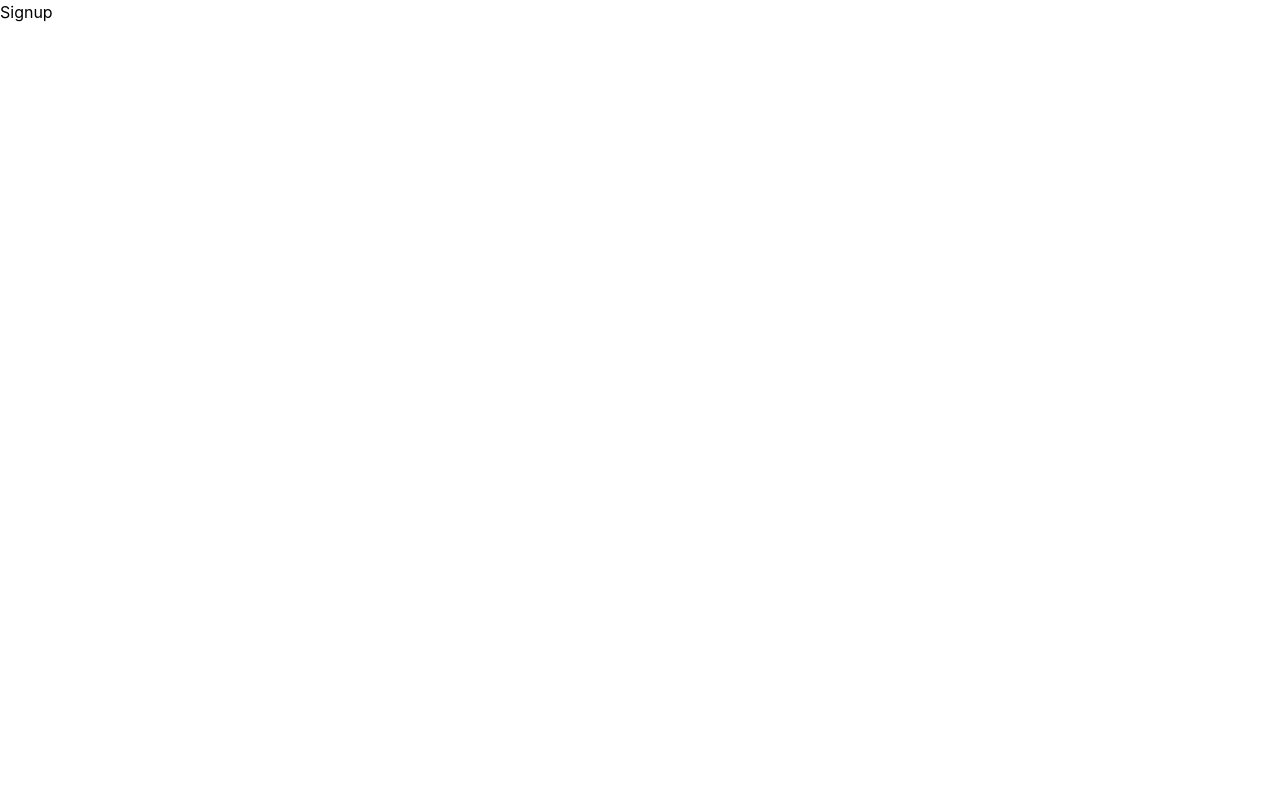
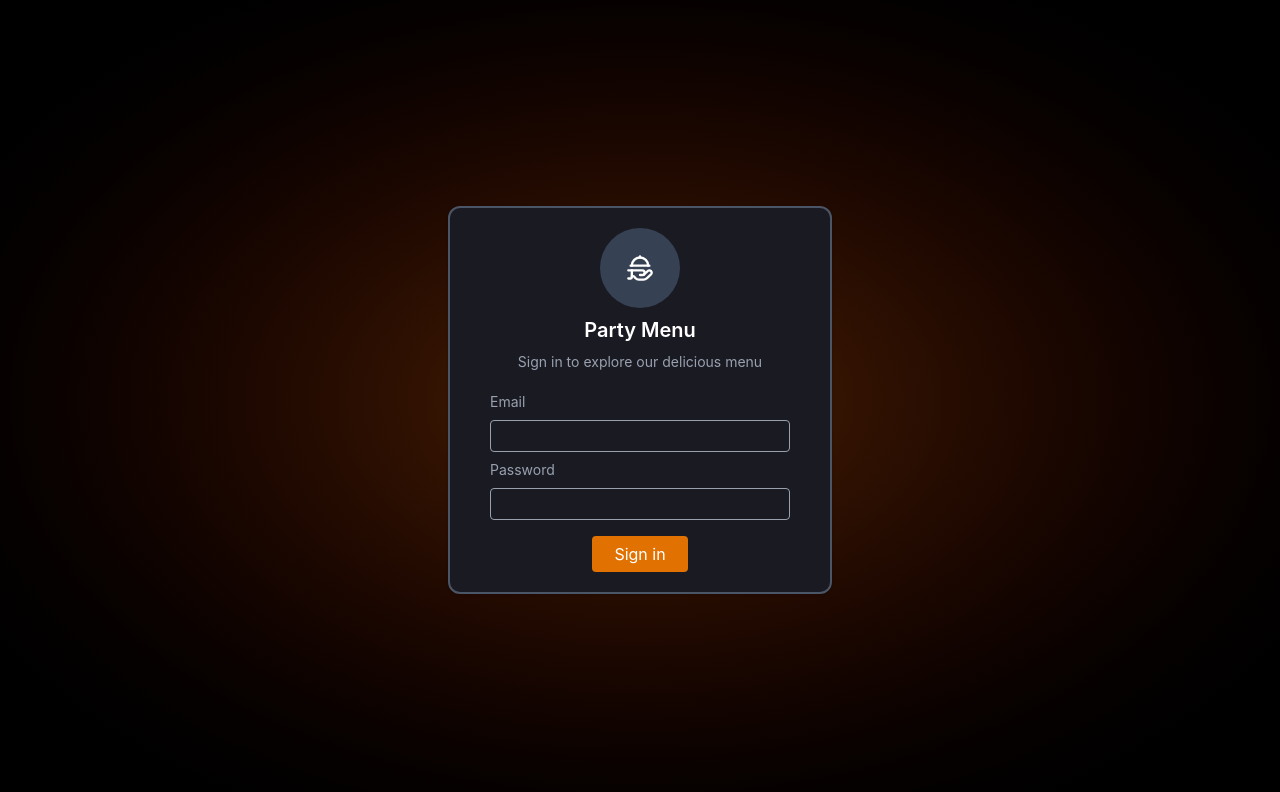
Before and after one commit to PrathmeshShahapure/party-menu-app, a React (Vite) app: page /signin in a window 1280 px wide. Shown: the top 792 px of the page. Built offline with nearby package versions, Linux system fonts and the light colour scheme.

Commit message:
feat: add  signin page with auth

```diff
--- a/package.json
+++ b/package.json
@@ -11,10 +11,12 @@
   },
   "dependencies": {
     "@tailwindcss/vite": "^4.3.3",
+    "axios": "^1.18.1",
     "js-cookie": "^3.0.8",
     "lucide-react": "^1.25.0",
     "react": "^19.2.7",
     "react-dom": "^19.2.7",
+    "react-hook-form": "^7.81.0",
     "react-router-dom": "^7.18.1",
     "tailwindcss": "^4.3.3"
   },
--- /dev/null
+++ b/src/api/Signin.js
@@ -0,0 +1,8 @@
+import axios from "axios";
+import Cookies from "js-cookie";
+
+export const SigninReq = async (data) => {
+    console.log(data);
+    const response = await axios.post("https://serverless-api-teal.vercel.app/api/auth/signin", data);
+    return response
+}
--- a/src/components/ProtectedRoutes.jsx
+++ b/src/components/ProtectedRoutes.jsx
@@ -1,7 +1,7 @@
 import Cookies from 'js-cookie'
 import { Navigate } from 'react-router-dom';
 const ProtectedRoutes = ({ children }) => {
-    const token = Cookies.get("token-az");
+    const token = Cookies.get("party_menu_token");
     if (!token) {
          return <Navigate to="/signin" replace />;
     }
--- a/src/pages/Signin.jsx
+++ b/src/pages/Signin.jsx
@@ -1,8 +1,87 @@
+import { useState } from "react";
+import { SigninReq } from "../api/Signin";
+import { HandPlatter } from "lucide-react";
 
+import Cookies from "js-cookie";
+import { Navigate, useNavigate } from "react-router-dom";
 const Signin = () => {
+  const [formData, setFormData] = useState({ email: "", password: "" });
+  const [error, setError] = useState(false);
+  const [loading, setLoading] = useState(false);
+  const navigate = useNavigate();
+
+  const handleSubmit = async (e) => {
+    e.preventDefault();
+    try {
+      setLoading(true);
+      setError(false);
+      const response = await SigninReq(formData);
+      const token = response?.data?.data?.token;
+      Cookies.set("party_menu_token", token, { expires: 1 });
+      navigate("/", { replace: true });
+    } catch (error) {
+      setError(error?.response?.data?.message || error?.message);
+    } finally {
+      setFormData({ email: "", password: "" });
+      setLoading(false);
+    }
+  };
+
+  const token = Cookies.get("party_menu_token");
+  if (token) {
+    return <Navigate to="/" replace />;
+  }
+
   return (
-    <div>Signup</div>
-  )
-}
+    <div className="min-h-screen flex justify-center items-center bg-radial from-0% from-[#4b1f04] to-black ">
+      <div className="bg-[#1A1A22] min-w-sm shadow p-2 text-white border-2 border-gray-600 rounded-xl space-y-2 py-5 px-10">
+        <div className="w-20 h-20 rounded-full bg-gray-700 flex justify-center items-center mx-auto">
+          <HandPlatter size={28} />
+        </div>
+        <h1 className="text-center font-semibold text-xl">Party Menu</h1>
+        <p className="text-center text-gray-400 text-sm">
+          Sign in to explore our delicious menu
+        </p>
 
-export default Signin
+        {error && (
+          <p className=" h-8 rounded bg-red-500/10 border-red-500 p-2 pb-3 text-red-600 text-sm ">
+            {error}
+          </p>
+        )}
+
+        <form onSubmit={handleSubmit} className="flex flex-col space-y-2 mt-5">
+          <label className="text-sm text-gray-400" htmlFor="email">
+            Email
+          </label>
+          <input
+            className=" h-8 px-2 border border-gray-400 rounded focus:outline-none focus:ring-0 focus:border-[#f59052]"
+            id="email"
+            value={formData.email}
+            onChange={(e) =>
+              setFormData((prev) => ({ ...prev, email: e.target.value }))
+            }
+          />
+          <label className="text-sm text-gray-400" htmlFor="password">
+            Password
+          </label>
+          <input
+            className=" h-8 px-2 border border-gray-400 rounded focus:outline-none focus:ring-0 focus:border-[#f59052]"
+            id="password"
+            value={formData.password}
+            onChange={(e) =>
+              setFormData((prev) => ({ ...prev, password: e.target.value }))
+            }
+          />
+          <button
+            className="w-24 h-9 rounded bg-amber-600 hover:cursor-pointer mt-2 mx-auto"
+            type="submit"
+          >
+            {loading ? <p>Signing in…</p> : <p>Sign in</p>}
+          </button>
+        </form>
+      </div>
+    </div>
+  );
+};
+
+export default Signin;
```
Also changed, not shown: 1 other file (tests, documents, lock files or other folders).
